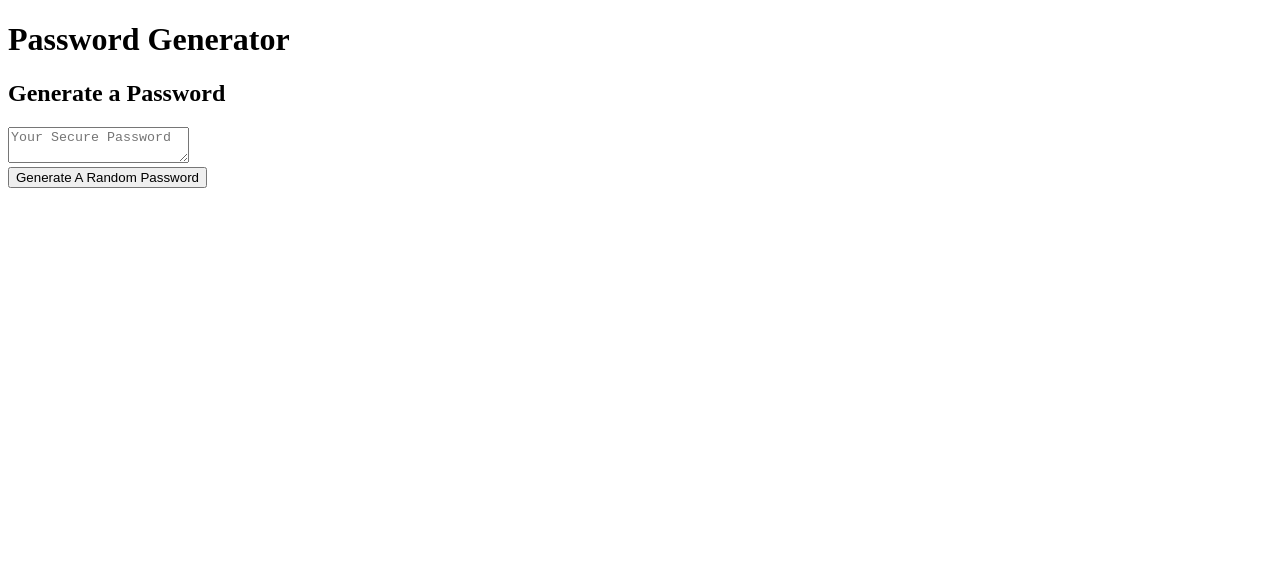
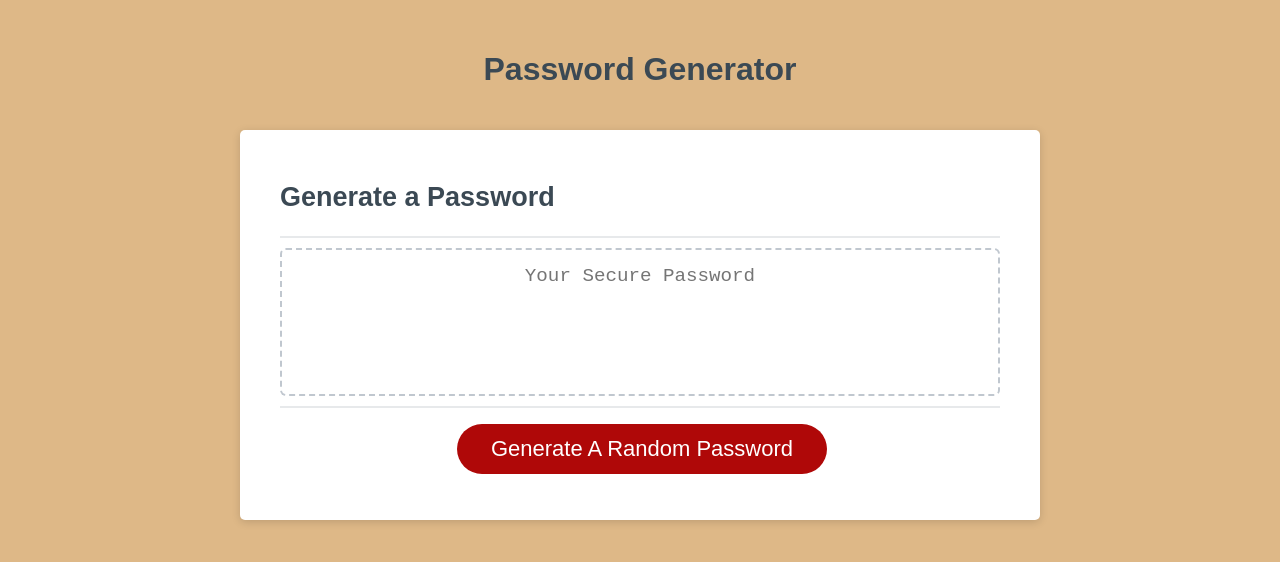
Before and after one commit to TeannieTech/Password-Generator, a plain HTML site: page index.html in a window 1280 px wide. Drawn offline with Linux system fonts and the light colour scheme; the site is published under a folder, as on GitHub Pages, so addresses that start at the root find nothing.

Commit message:
amended title name and css folder location

```diff
--- a/index.html
+++ b/index.html
@@ -4,8 +4,8 @@
     <meta charset="UTF-8" />
     <meta name="viewport" content="width=device-width, initial-scale=1.0" />
     <meta http-equiv="X-UA-Compatible" content="ie=edge" />
-    <title>Password Generator</title>
-    <link rel="stylesheet" href="/starter/style.css"/>
+    <title>Random Password Generator</title>
+    <link rel="stylesheet" href="starter/style.css"/>
   </head>
   <body>
     <div class="wrapper">
```
